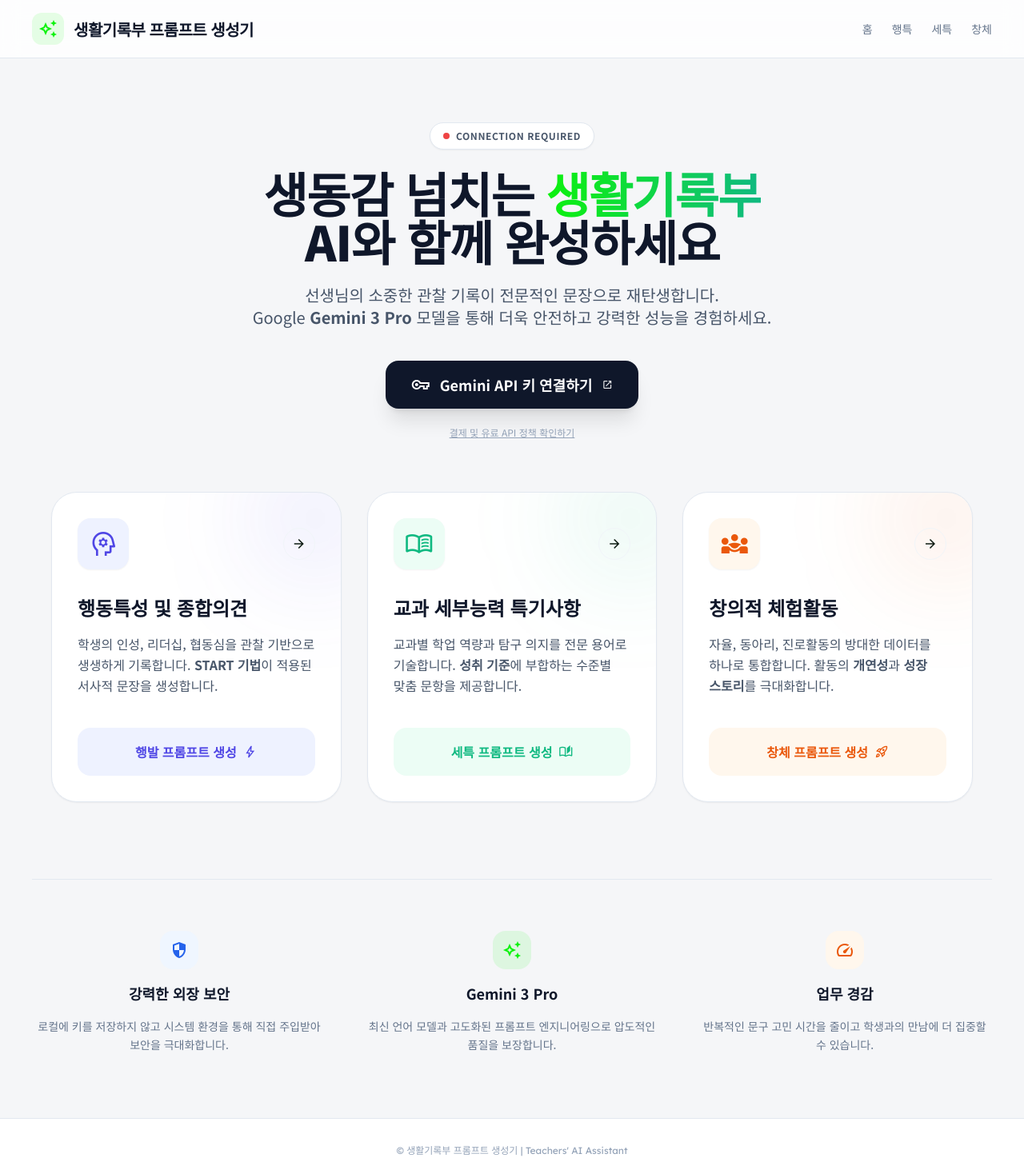
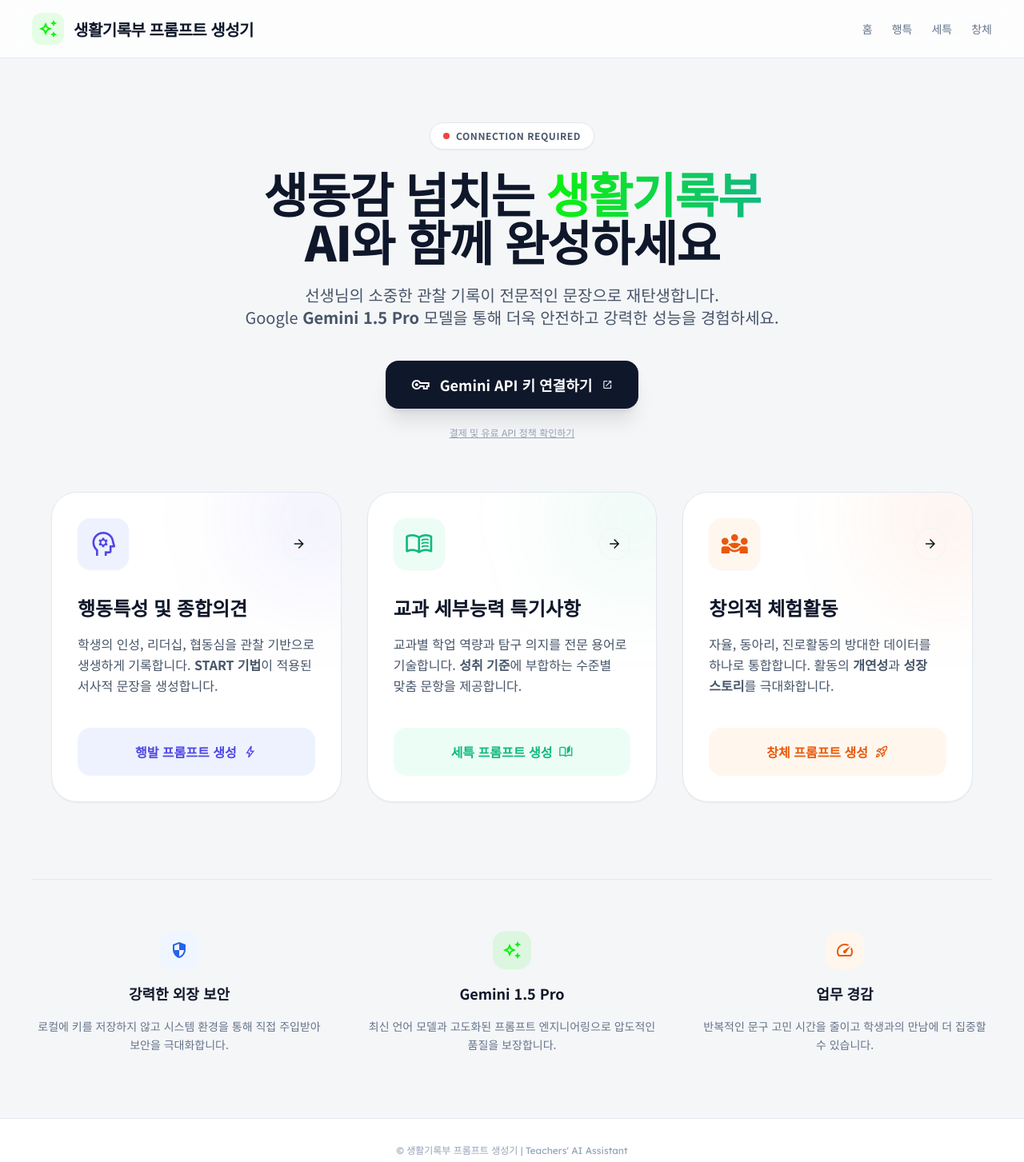
Before and after one commit to REDPAPA1000/student-diary, a React (Vite) app: page / in a window 1280 px wide. Shown: the top 1453 px of the page at 80% size. Built offline with nearby package versions, Linux system fonts and the light colour scheme.

Commit message:
fix(ai): Change model to gemini-1.5-pro and update UI text

```diff
--- a/pages/Behavior.tsx
+++ b/pages/Behavior.tsx
@@ -80,7 +80,7 @@ const BehaviorScreen: React.FC = () => {
 (입력: 성실함) -> (출력: 학기 초 학급 환경미화 활동에서 아무도 맡으려 하지 않는 분리수거 당번을 자원하여 매일 아침 일찍 등교해 교실을 정리하는 등 남다른 성실함을 보임. 친구들이 등교하기 전 쾌적한 환경을 조성하기 위해 창문을 열고 환기를 시키며, 쓰레기 분리배출 규정을 꼼꼼히 익혀 학급 내 분리수거함이 섞이지 않도록 수시로 점검함. 이러한 노력 덕분에 학급 환경 점수에서 우수한 성적을 거두었으며, 급우들 또한 솔선수범하는 태도에 감화되어 학급 정리에 동참하는 분위기가 형성됨. 묵묵히 자신의 맡은 바 책임을 다하고 공동체를 위해 헌신하는 태도에서 뛰어난 봉사 정신과 리더십을 엿볼 수 있으며, 앞으로도 타의 모범이 되는 훌륭한 인재로 성장할 것으로 기대됨.)`;
 
             const model = genAI.getGenerativeModel({
-                model: 'gemini-1.5-flash-001',
+                model: 'gemini-1.5-pro',
                 systemInstruction: systemInstruction,
             });
 
--- a/pages/Creative.tsx
+++ b/pages/Creative.tsx
@@ -164,7 +164,7 @@ ${activitiesData}
 수학여행(2025.06.04.- 2025.06.06.)에서 베트남 다낭과 호이안의 문화유산을 탐방하며... (중략) ...공동체 의식을 함양함.AI 진로 캠프(2025.05.20.)에 참여하여...`;
 
             const model = genAI.getGenerativeModel({
-                model: 'gemini-1.5-flash-001',
+                model: 'gemini-1.5-pro',
                 systemInstruction: systemInstruction,
             });
 
--- a/pages/Home.tsx
+++ b/pages/Home.tsx
@@ -110,7 +110,7 @@ const HomeScreen: React.FC = () => {
                         </h1>
                         <p className="text-slate-600 dark:text-slate-400 text-lg md:text-xl max-w-3xl mx-auto font-normal leading-relaxed break-keep">
                             선생님의 소중한 관찰 기록이 전문적인 문장으로 재탄생합니다.<br className="hidden md:block" />
-                            Google <strong>Gemini 3 Pro</strong> 모델을 통해 더욱 안전하고 강력한 성능을 경험하세요.
+                            Google <strong>Gemini 1.5 Pro</strong> 모델을 통해 더욱 안전하고 강력한 성능을 경험하세요.
                         </p>
 
                         {/* External Key Management Button */}
@@ -225,7 +225,7 @@ const HomeScreen: React.FC = () => {
                                 <div className="size-12 rounded-2xl bg-primary/10 text-primary flex items-center justify-center mx-auto">
                                     <span className="material-symbols-outlined">auto_awesome</span>
                                 </div>
-                                <h4 className="text-lg font-bold text-slate-900 dark:text-white">Gemini 3 Pro</h4>
+                                <h4 className="text-lg font-bold text-slate-900 dark:text-white">Gemini 1.5 Pro</h4>
                                 <p className="text-sm text-slate-500 dark:text-slate-400 leading-relaxed">최신 언어 모델과 고도화된 프롬프트 엔지니어링으로 압도적인 품질을 보장합니다.</p>
                             </div>
                             <div className="space-y-4">
--- a/pages/Subject.tsx
+++ b/pages/Subject.tsx
@@ -110,7 +110,7 @@ const SubjectScreen: React.FC = () => {
 (입력: 미적분 문제 풀이 잘함) -> (출력: '도함수의 활용' 단원을 학습하며... (중략) ... 이를 통해 수학적 모델링 역량을 증명하였으며 향후 공학 분야에서의 응용 가능성이 매우 높음.)`;
 
             const model = genAI.getGenerativeModel({
-                model: 'gemini-1.5-flash-001',
+                model: 'gemini-1.5-pro',
                 systemInstruction: systemInstruction,
                 generationConfig: {
                     temperature: 0.9,
```
